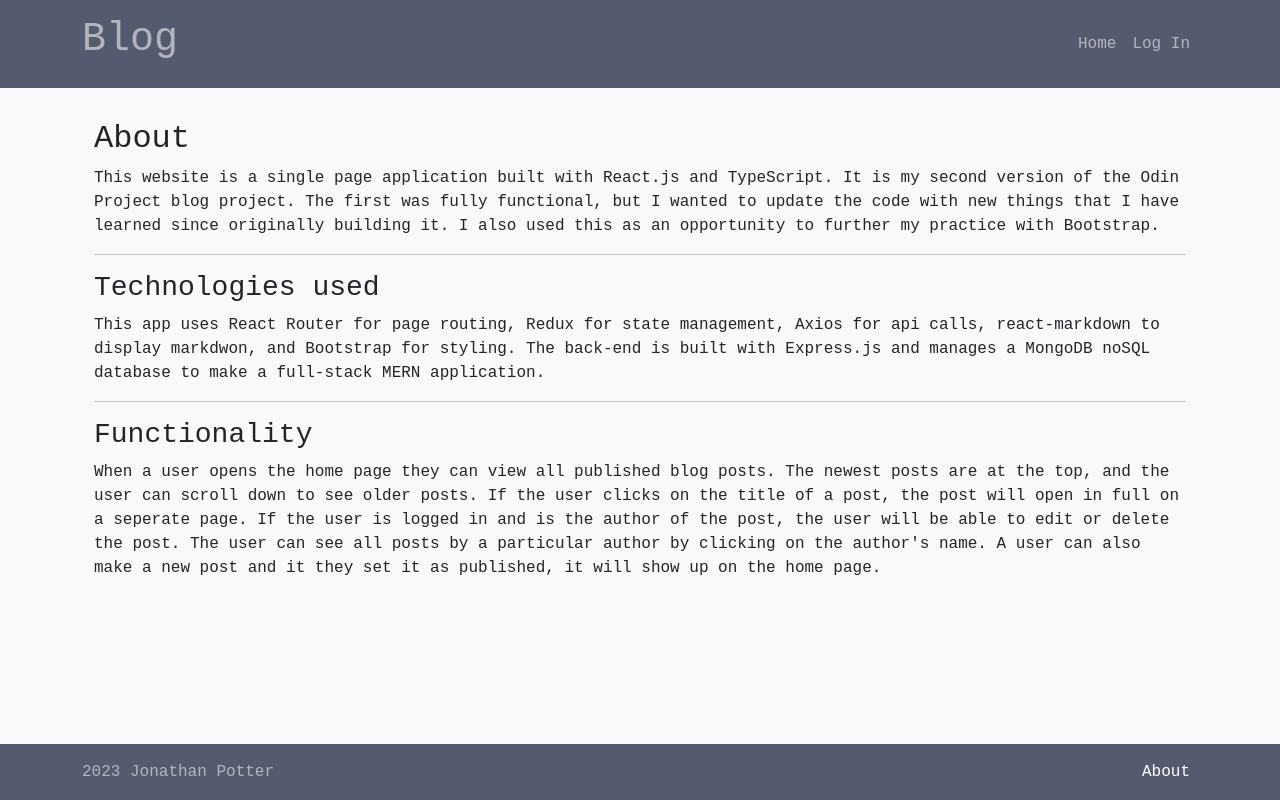
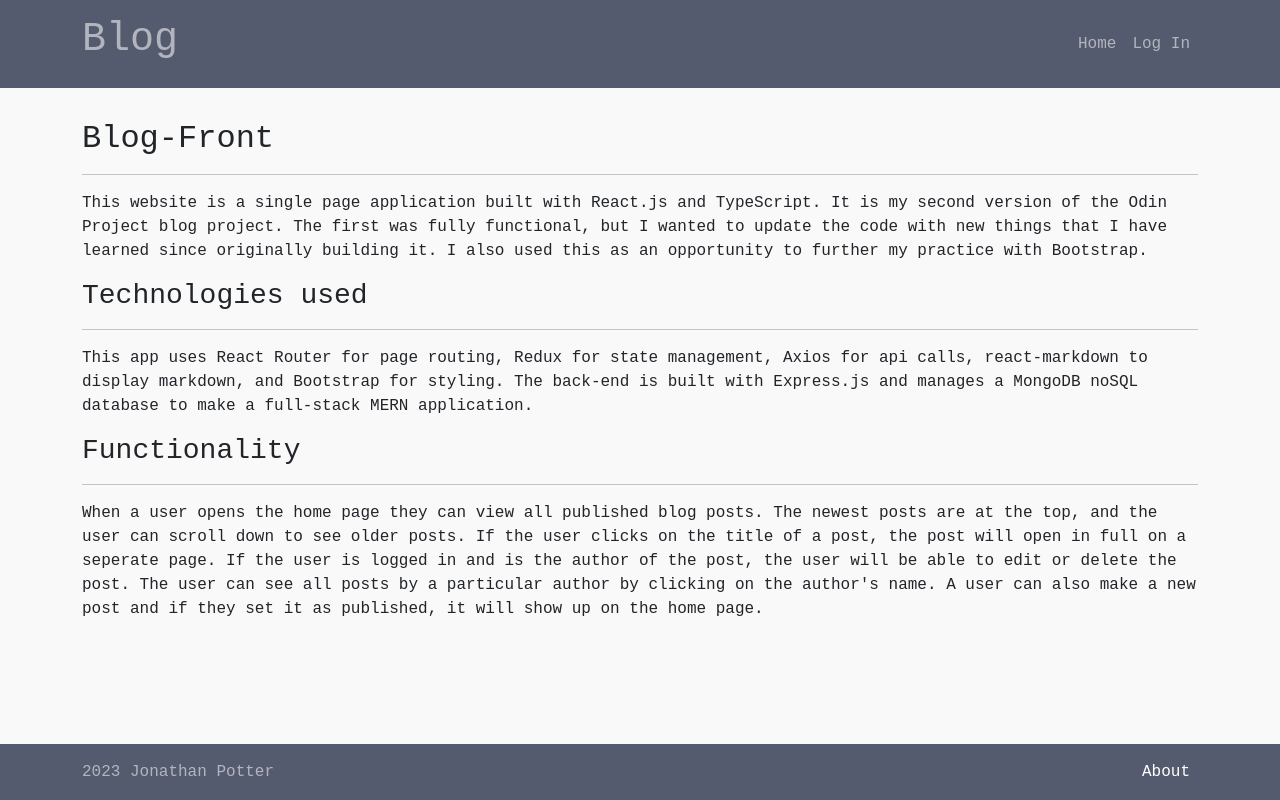
Before and after one commit to JonathanDPotter/blog-front-2, a React (Create React App) app: page /about in a window 1280 px wide. Built offline with nearby package versions, Linux system fonts and the light colour scheme.

Commit message:
Updated README.md and about page

```diff
--- /dev/null
+++ b/markdown.d.ts
@@ -0,0 +1,4 @@
+declare module "*.md" {
+  const value: string;
+  export default value;
+}
--- a/src/pages/About.tsx
+++ b/src/pages/About.tsx
@@ -1,25 +1,30 @@
 import React from "react";
+import ReactMarkdown from "react-markdown";
+
+const aboutMarkdown = `# Blog-Front
+
+***
+
+This website is a single page application built with React.js and TypeScript. It is my second version of the Odin Project blog project. The first was fully functional, but I wanted to update the code with new things that I have learned since originally building it. I also used this as an opportunity to further my practice with Bootstrap.
+
+## Technologies used
+
+***
+
+This app uses React Router for page routing, Redux for state management, Axios for api calls, react-markdown to display markdown, and Bootstrap for styling. The back-end is built with Express.js and manages a MongoDB noSQL database to make a full-stack MERN application.
+
+## Functionality
+
+***
+
+When a user opens the home page they can view all published blog posts. The newest posts are at the top, and the user can scroll down to see older posts. If the user clicks on the title of a post, the post will open in full on a seperate page. If the user is logged in and is the author of the post, the user will be able to edit or delete the post. The user can see all posts by a particular author by clicking on the author's name. A user can also make a new post and if they set it as published, it will show up on the home page.`;
 
 const About = () => {
   return (
-    <div>
-      <div className="container">
-        <h2>About</h2>
-        <p>
-          This website is a single page application built with React.js and
-          TypeScript. It is my second version of the Odin Project blog project. The first was fully functional, but I wanted to update the code with new things that I have learned since originally building it. I also used this as an opportunity to further my practice with Bootstrap.
-        </p>
-        <hr />
-        <h3>Technologies used</h3>
-        <p>
-          This app uses React Router for page routing, Redux for state management,
-          Axios for api calls, react-markdown to display markdwon, and Bootstrap for styling. The back-end is built with Express.js and manages a MongoDB noSQL database to make a full-stack MERN application.
-        </p>
-        <hr />
-        <h3>Functionality</h3>
-        <p>When a user opens the home page they can view all published blog posts. The newest posts are at the top, and the user can scroll down to see older posts. If the user clicks on the title of a post, the post will open in full on a seperate page. If the user is logged in and is the author of the post, the user will be able to edit or delete the post. The user can see all posts by a particular author by clicking on the author's name. A user can also make a new post and it they set it as published, it will show up on the home page.</p>
-      </div>
-    </div>
+    <ReactMarkdown
+      children={aboutMarkdown}
+      components={{ h1: "h2", h2: "h3" }}
+    />
   );
 };
 
```
Also changed, not shown: tsconfig.json (+2 -8 lines), 2 other files (tests, documents, lock files or other folders).
